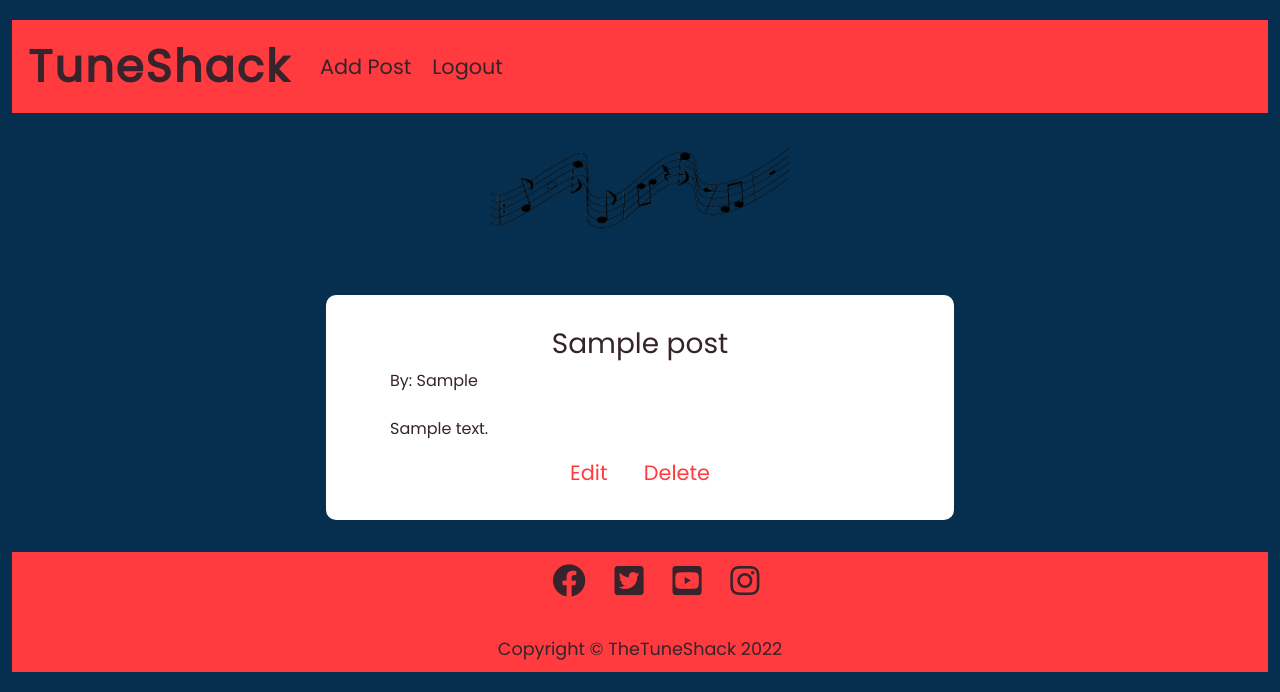
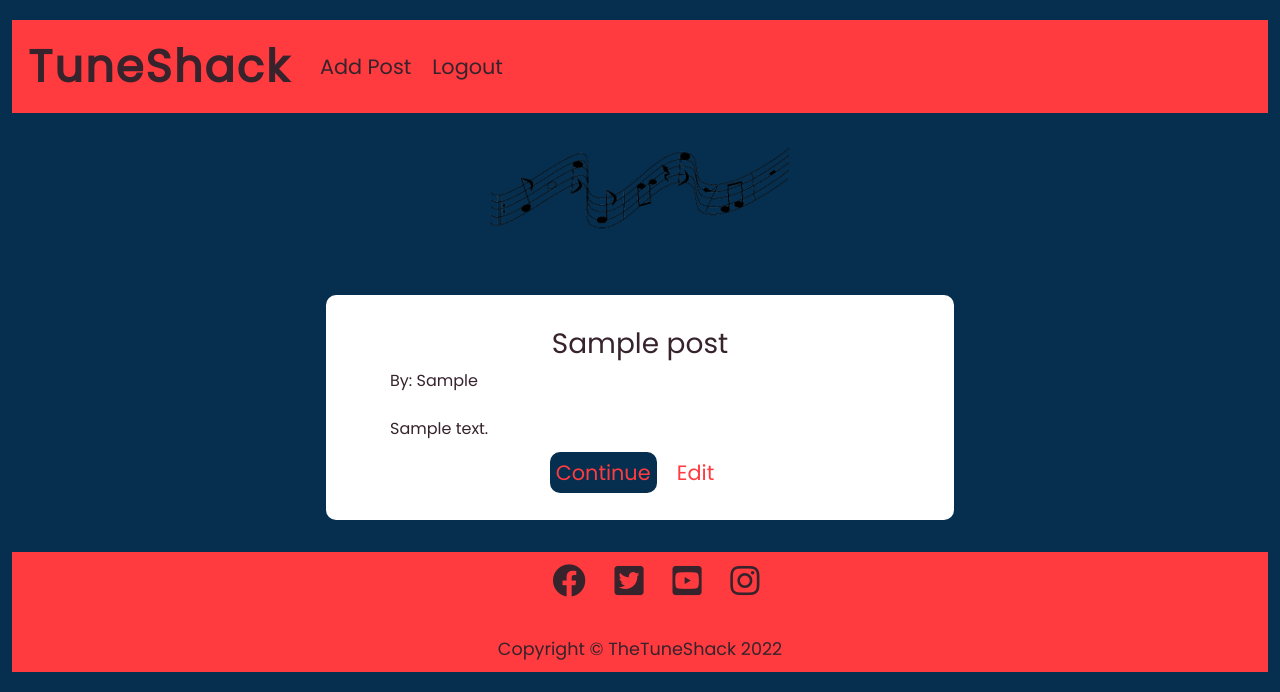
Before and after one commit to darco31/Tuneshack, a Django app: page / in a window 1280 px wide. Shown: the top 692 px of the page. Run offline with Django 4.2, Linux system fonts and the light colour scheme; a user stored in the database is signed in; tables that the repository leaves empty hold one stand-in row (values such as "Sample post").

Commit message:
Add continue reading button to post page and styled

```diff
--- a/static/css/style.css
+++ b/static/css/style.css
@@ -7,6 +7,7 @@
     --ink: #062f4f;
     --white: #ffffff;
     --wine: #36232c;
+    --continue: #147c14;
 }
 
 * {
@@ -43,6 +44,19 @@ main {
     flex-direction: column;
     align-items: center;
     align-content: center;
+}
+
+/* Continue reading style */
+.continue_button {
+    background-color: var(--ink);
+    color: var(--watermelon);
+    padding: 6px;
+    border-radius: 10px;
+}
+
+.continue_button:hover {
+    color: var(--watermelon);
+    opacity: 0.8;
 }
 
 /* Nav styles */
--- a/templates/home.html
+++ b/templates/home.html
@@ -15,13 +15,16 @@
                 </p>
             </li>
         </ul>
+        <a href="{% url 'post-detail' post.pk %}" class="continue_button">Continue</a>
         {% if user.is_authenticated %}
         {% if user.id == post.author.id%}
         <a href="{% url 'edit_post' post.pk %}" class="edit_button_home">Edit</a>
-        <a href="{% url 'delete_post' post.pk %}" class="delete_button_home">Delete</a>
         {% endif %}
         {% endif %}
     </div>
+
+
+
 </div>
 {% endfor %}
 
```
